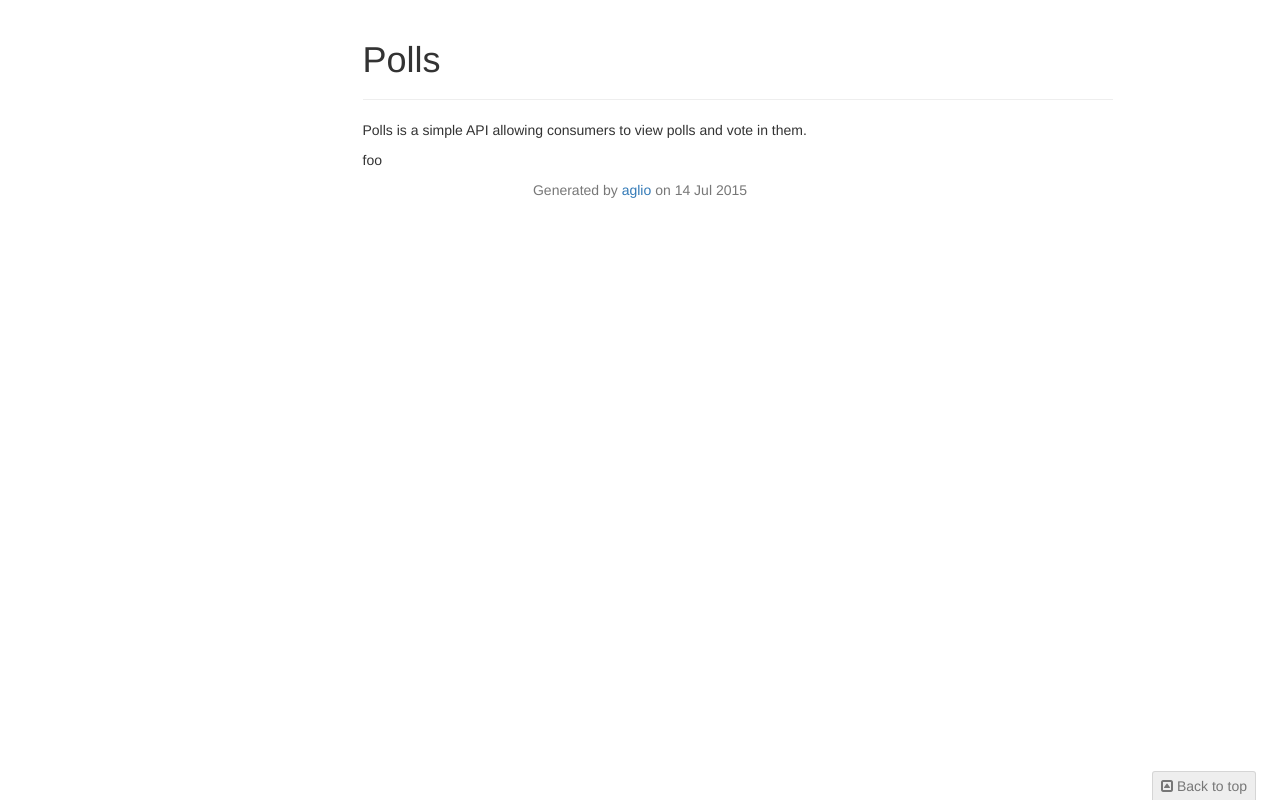
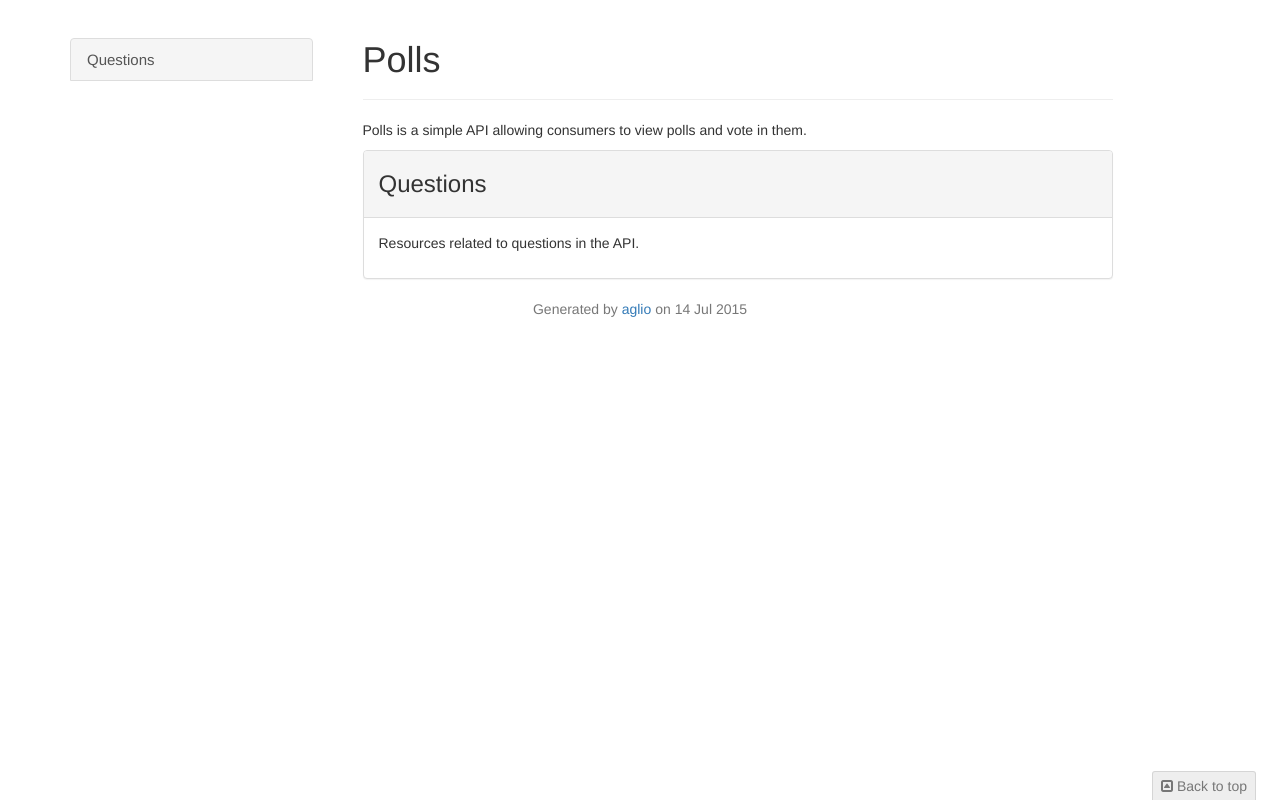
Before and after one commit to zaki-yama-labs/aglio-sample, a website: page docs/index.html in a window 1280 px wide. Drawn offline with nearby package versions, Linux system fonts and the light colour scheme.

Commit message:
aglioのincludeを使うならこんな感じ

```diff
--- a/docs/index.html
+++ b/docs/index.html
@@ -138,9 +138,9 @@ a.list-group-item.heading:hover {
     max-width: 212px;
   }
 }
-</style></head><body><a href="#top" class="text-muted back-to-top"><i class="fa fa-toggle-up"></i>&nbsp;Back to top</a><div class="container"><div class="row"><div class="col-md-3"><nav id="nav" class="hidden-sm hidden-xs affix nav"></nav></div><div class="col-md-8"><div><header><div class="page-header"><h1 id="top">Polls</h1></div></header><div class="description"><p>Polls is a simple API allowing consumers to view polls and vote in them.</p>
-<p>foo</p>
-</div></div></div></div></div><p style="text-align: center;" class="text-muted">Generated by&nbsp;<a href="https://github.com/danielgtaylor/aglio" class="aglio">aglio</a>&nbsp;on 14 Jul 2015</p><div id="localFile" style="display: none; position: absolute; top: 0; left: 0; width: 100%; color: white; background: red; font-size: 150%; text-align: center; padding: 1em;">This page may not display correctly when opened as a local file. Instead, view it from a web server.
+</style></head><body><a href="#top" class="text-muted back-to-top"><i class="fa fa-toggle-up"></i>&nbsp;Back to top</a><div class="container"><div class="row"><div class="col-md-3"><nav id="nav" class="hidden-sm hidden-xs affix nav"><div class="list-group"><a data-toggle="" data-target="#questions-menu" href="#questions" class="list-group-item heading collapsed">Questions</a><div id="questions-menu"></div></div></nav></div><div class="col-md-8"><div><header><div class="page-header"><h1 id="top">Polls</h1></div></header><div class="description"><p>Polls is a simple API allowing consumers to view polls and vote in them.</p>
+</div></div><div><div class="panel panel-default"><div class="panel-heading"><h3 id="questions">Questions&nbsp;<a href="#questions"><i class="fa fa-link"></i></a></h3></div><div class="panel-body"><p>Resources related to questions in the API.</p>
+</div></div></div></div></div></div><p style="text-align: center;" class="text-muted">Generated by&nbsp;<a href="https://github.com/danielgtaylor/aglio" class="aglio">aglio</a>&nbsp;on 14 Jul 2015</p><div id="localFile" style="display: none; position: absolute; top: 0; left: 0; width: 100%; color: white; background: red; font-size: 150%; text-align: center; padding: 1em;">This page may not display correctly when opened as a local file. Instead, view it from a web server.
 
 </div></body><script src="//code.jquery.com/jquery-1.11.0.min.js"></script><script src="//netdna.bootstrapcdn.com/bootstrap/3.1.1/js/bootstrap.min.js"></script><script>(function() {
   if (location.protocol === 'file:') {
--- a/gulpfile.js
+++ b/gulpfile.js
@@ -9,7 +9,7 @@ var TEMPLATE_FILES = ['_docs/*.md'],
     PUBLISHED_DIR = 'docs';
 
 gulp.task('docs', function () {
-  gulp.src('_docs/*.md')
+  gulp.src('_docs/api.md')
     .pipe(aglio({ template: 'default' }))
     .pipe(rename('index.html'))
     .pipe(gulp.dest('docs'));
```
Also changed, not shown: _docs/api.md (+2 -0 lines), _docs/questions.md (added, +3 -0 lines).
